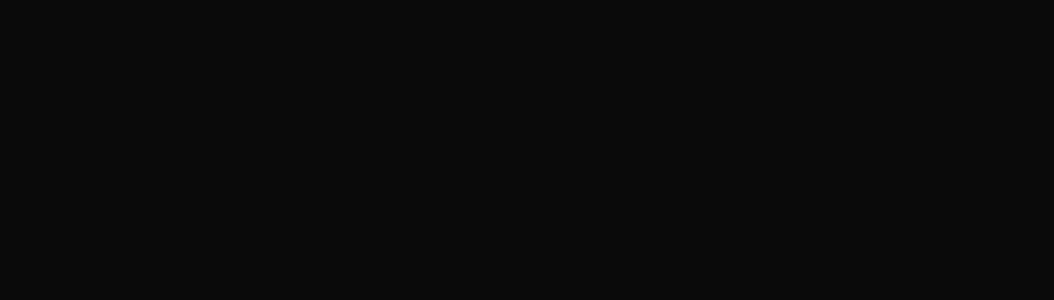
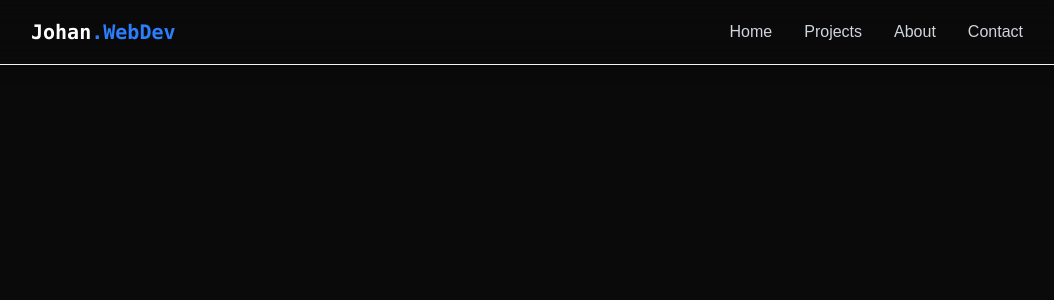
Before and after one commit to Johanf92/Portfolio-react, a React app: page / in a window 1280 px wide. Shown: the top 300 px of the page, without its empty margins (145-1199 px from the left). Built offline with nearby package versions, Linux system fonts and the light colour scheme; the HTML template or start-up script is replaced by a standard one.

Commit message:
added menu and menu items, but menu moves right for some reason - need to solve this

```diff
--- a/src/App.jsx
+++ b/src/App.jsx
@@ -2,11 +2,25 @@
 import { LoadingScreen } from "./components/LoadingScreen";
 import "./index.css";
 import { useState } from "react";
+import { Navbar } from "./components/Navbar";
+import { MobileMenu } from "./components/MobileMenu";
 
 function App() {
   const [isLoaded, setIsLoaded] = useState(false);
+  const [menuOpen, setMenuOpen] = useState(false);
   return (
-    <>{!isLoaded && <LoadingScreen onComplete={() => setIsLoaded(true)} />}</>
+    <>
+      {!isLoaded && <LoadingScreen onComplete={() => setIsLoaded(true)} />}
+      {""}
+      <div
+        className={`"min-h-screen transition-opacity duration-700 ${
+          isLoaded ? "opacity-100" : "opacity-0"
+        } bg-black text-gray-100`}
+      >
+        <Navbar menuOpen={menuOpen} setMenuOpen={setMenuOpen} />
+        <MobileMenu menuOpen={menuOpen} setMenuOpen={setMenuOpen} />
+      </div>
+    </>
   );
 }
 
--- /dev/null
+++ b/src/components/MobileMenu.jsx
@@ -0,0 +1,70 @@
+import { useEffect } from "react";
+
+export const MobileMenu = ({ menuOpen, setMenuOpen }) => {
+  return (
+    <div
+      className={`fixed top-0 left-0 w-full bg-[rgba(10,10,10,0.8)] z-40 flex flex-col items-center justify-center transition-all duration-300 ease-in-out
+    ${
+      menuOpen
+        ? "h-screen opacity-100 pointer-events-auto"
+        : "h-0 opacity-0 pointer-events-none"
+    }
+        `}
+    >
+      <button
+        onClick={() => setMenuOpen(false)}
+        className="absolute top-6 right-6 text-white text-3xl focus:outline-none cursor-pointer"
+        aria-label="Close Menu"
+      >
+        &times;
+      </button>
+
+      <a
+        href="#home"
+        onClick={() => setMenuOpen(false)}
+        className={`text-2xl font-semibold text-white my-4 transform transition-transform duration-300
+                    ${
+                      menuOpen
+                        ? "opacity-100 translate-y-0"
+                        : "opacity-0 translate-y-5"
+                    }
+                    `}
+      >
+        Home
+      </a>
+      <a
+        href="#projects"
+        onClick={() => setMenuOpen(false)}
+        className={`text-2xl font-semibold text-white my-4 transform transition-transform duration-300
+            ${
+              menuOpen ? "opacity-100 translate-y-0" : "opacity-0 translate-y-5"
+            }
+            `}
+      >
+        Projects
+      </a>
+      <a
+        href="#about"
+        onClick={() => setMenuOpen(false)}
+        className={`text-2xl font-semibold text-white my-4 transform transition-transform duration-300
+            ${
+              menuOpen ? "opacity-100 translate-y-0" : "opacity-0 translate-y-5"
+            }
+            `}
+      >
+        About
+      </a>
+      <a
+        href="#contact"
+        onClick={() => setMenuOpen(false)}
+        className={`text-2xl font-semibold text-white my-4 transform transition-transform duration-300
+            ${
+              menuOpen ? "opacity-100 translate-y-0" : "opacity-0 translate-y-5"
+            }
+            `}
+      >
+        Contact
+      </a>
+    </div>
+  );
+};
--- /dev/null
+++ b/src/components/Navbar.jsx
@@ -0,0 +1,55 @@
+import { useEffect } from "react";
+
+export const Navbar = ({ menuOpen, setMenuOpen }) => {
+  useEffect(() => {
+    document.body.style.overflow = menuOpen ? "hidden" : "";
+  }, [menuOpen]);
+
+  return (
+    <nav className="fixed top-0 w-full z-40 bg-[rgba(10,10,10,0.8)] backdrop-blur-lg border-b border-white-10 shadow-lg">
+      <div className=" max-w-5xl mx-auto px-4">
+        <div className="flex justify-between items-center h-16">
+          <a href="#home" className="font-mono text-xl font-bold text-white">
+            Johan<span className="text-blue-500">.WebDev</span>
+          </a>
+
+          {/* Mobile Menu Icon */}
+          <div
+            className="w-7 h-5 relative cursor-pointer z-40 md:hidden"
+            onClick={() => setMenuOpen((prev) => !prev)}
+          >
+            &#9776;
+          </div>
+
+          {/* Desktop Menu */}
+          <div className="hidden md:flex items-center space-x-8">
+            <a
+              href="#home"
+              className="text-gray-300 hover:text-white transition-colors"
+            >
+              Home
+            </a>
+            <a
+              href="#projects"
+              className="text-gray-300 hover:text-white transition-colors"
+            >
+              Projects
+            </a>
+            <a
+              href="#about"
+              className="text-gray-300 hover:text-white transition-colors"
+            >
+              About
+            </a>
+            <a
+              href="#contact"
+              className="text-gray-300 hover:text-white transition-colors"
+            >
+              Contact
+            </a>
+          </div>
+        </div>
+      </div>
+    </nav>
+  );
+};
--- a/src/index.css
+++ b/src/index.css
@@ -10,6 +10,20 @@
 }
 
 @layer utilities {
+  @keyframes blink {
+    0%,
+    100% {
+      opacity: 1;
+    }
+    50% {
+      opacity: 0;
+    }
+  }
+
+  .animate-blink {
+    animation: blink 0.8s step-end infinite;
+  }
+
   @keyframes loading {
     0% {
       transform: translateX(-100%);
```
